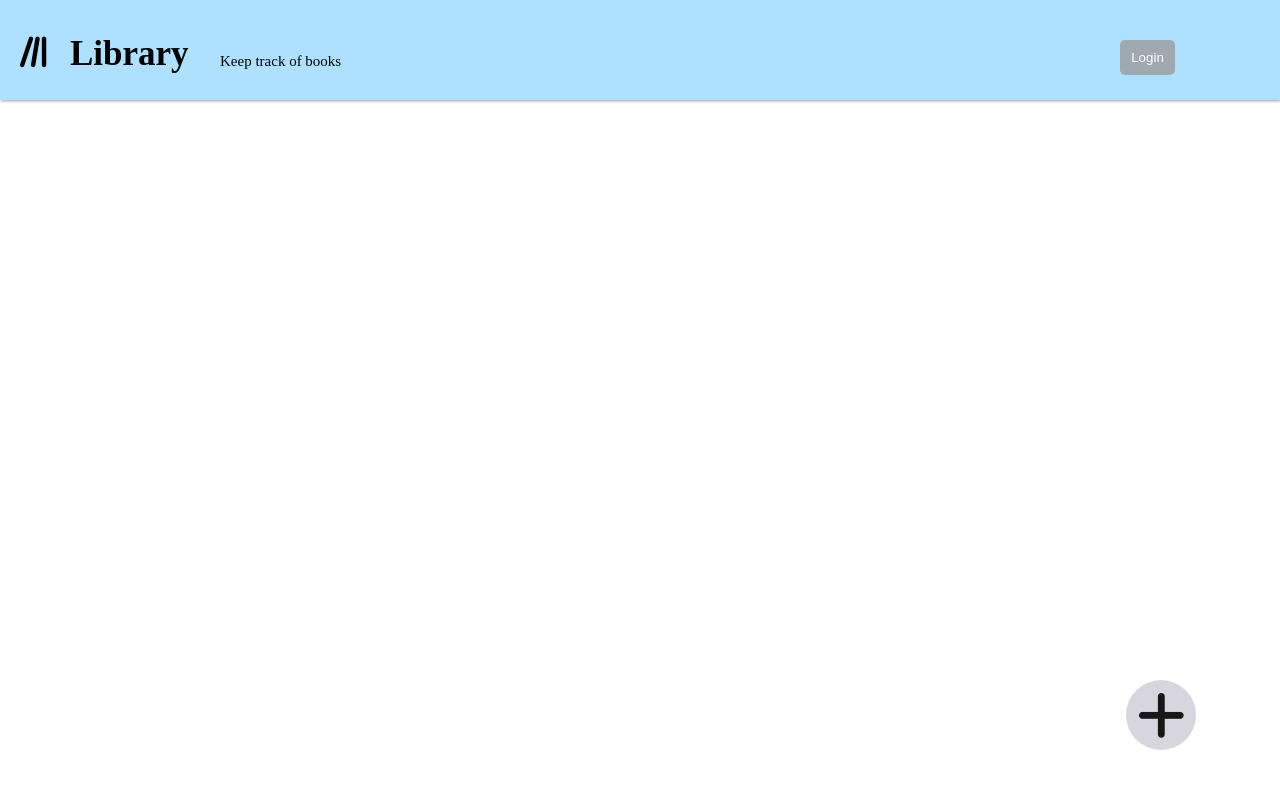
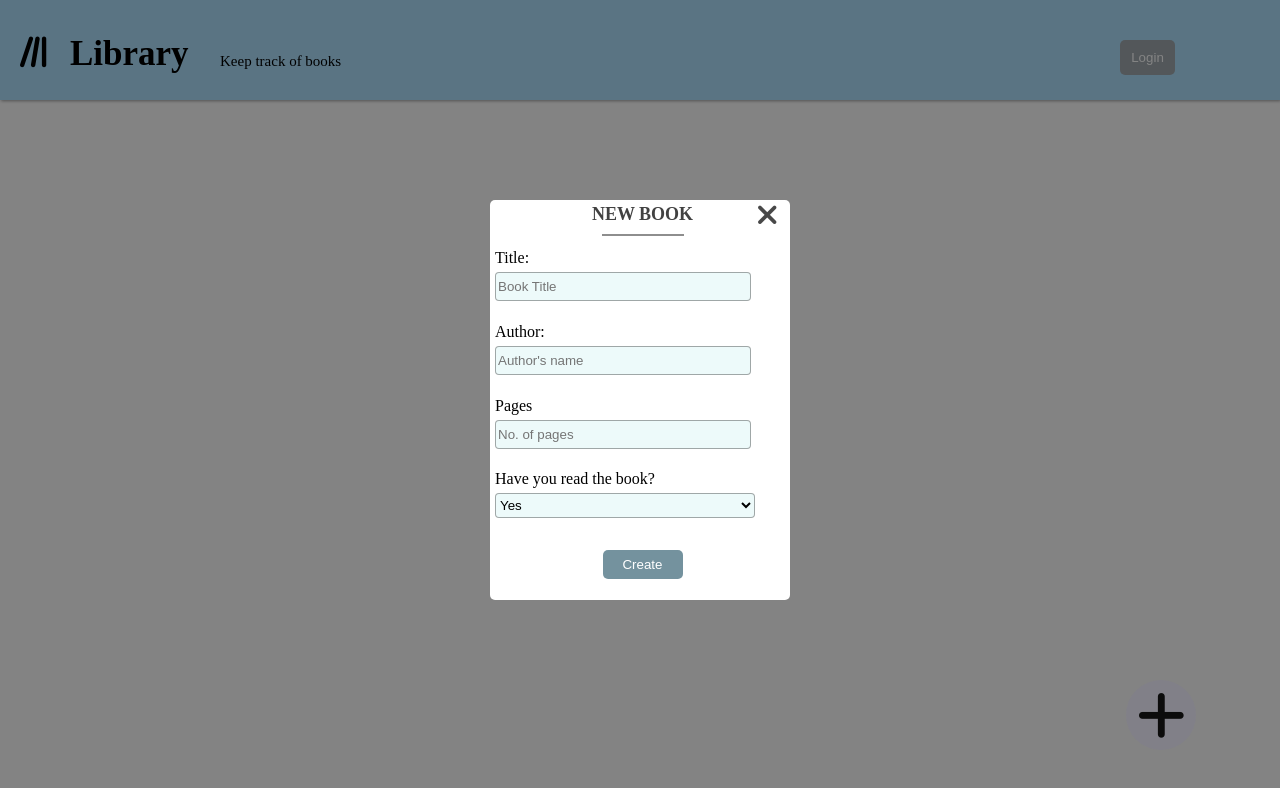
Before and after one commit to Swai15/Book-Library, a plain HTML site: page index.html in a window 1280 px wide. Drawn offline with Linux system fonts and the light colour scheme.

Commit message:
Added modal popup and close tooltip

```diff
--- a/index.html
+++ b/index.html
@@ -24,11 +24,56 @@
     </div>
   </div>
 
-  <!-- Cards -->
+  <!-- Modal Popup-->
+  <div class="background-modal">
+    <div class="input-modal">
+      <form action="">
+        <div>
+          <p>NEW BOOK</p>
+        </div>
+        <div>
+          <i class="fa-solid fa-plus" id="close"></i>
+          <p class="close-tooltip">close this window?</p>
+        </div>
 
-  <!-- Add Book -->
+        <div class="line">
+
+        </div>
+
+        <div>
+          <label for="title">Title: </label><br>
+          <input id="title" type="text" placeholder="Book Title">
+        </div>
+
+        <div>
+          <label for="author">Author: </label><br>
+          <input id="author" type="text" placeholder="Author's name">
+        </div>
+
+        <div>
+          <label for="pages">Pages</label><br>
+          <input id="pages" type="text" placeholder="No. of pages">
+        </div>
+
+        <div>
+          <label for="read">Have you read the book?</label><br>
+          <select name="read" id="read">
+            <option value="Yes">Yes</option>
+            <option value="No">No</option>
+          </select>
+        </div>
+
+        <div class="button">
+          <button type="button"> Create </button>
+        </div>
+
+      </form>
+    </div>
+  </div>
+
+  <!-- Add Book Icon -->
   <div class="footer">
-    <i class="fa-solid fa-plus"></i>
+    <i class="fa-solid fa-plus" id="open"></i>
     <p class="footer-tooltip">Add new book...</p>
 
   </div>
--- a/script.js
+++ b/script.js
@@ -1,8 +1,5 @@
-// add a function to the script(not the constructor) that can take user’s input and store the new book objects into an array
-
-
-// Add book tooltip
-const addBook = document.querySelector(".fa-plus");
+// Create book tooltip
+const addBook = document.querySelector("#open");
 const addBookTip = document.querySelector(".footer-tooltip");
 
 addBook.addEventListener("mouseover",function toolTip() {
@@ -12,4 +9,19 @@ addBook.addEventListener("mouseover",function toolTip() {
 
 addBook.addEventListener("mouseout",function toolTipout() {
   addBookTip.style.visibility = "hidden"
+  addBookTip.style.opacity = "0"
 })
+
+// Close Modal tooltip
+const closeBtn = document.querySelector("#close");
+const closeToolTip = document.querySelector(".close-tooltip")
+
+closeBtn.addEventListener("mouseover",() => {
+  closeToolTip.style.visibility = "visible";
+  closeToolTip.style.opacity = "1"
+})
+
+closeBtn.addEventListener("mouseout",() => {
+  closeToolTip.style.visibility = "hidden";
+  closeToolTip.style.opacity = "0"
+})
--- a/style.css
+++ b/style.css
@@ -59,10 +59,6 @@
 }
 
 
-.footer {
-  /* position: relative; */
-}
-
 .footer i {
   position: absolute;
   top: 85vh;
@@ -82,6 +78,7 @@
   font-size: 60px;
   background: rgba(127, 123, 148, 0.61);
   opacity: 1;
+  cursor: pointer;
 
 }
 
@@ -96,6 +93,126 @@
   display: grid;
   justify-content: center;
   align-content: center;
+  opacity: 0;
+  visibility: hidden;
+  transition: all 0.3s linear;
+}
+
+
+/* MODAL POPUP */
+
+.background-modal {
+  width: 100%;
+  height: 100%;
+  background-color: rgba(0, 0, 0, 0.486);
+  position: absolute;
+  top: 0;
+  display: flex;
+  justify-content: center;
+  align-items: center;
+}
+
+.input-modal {
+  height: 400px;
+  width: 300px;
+  background: white;
+  border-radius: 5px;
+  position: relative;
+
+}
+
+form p {
+  display: flex;
+  justify-content: center;
+  font-size: large;
+  font-weight: 700;
+  color: rgba(0, 0, 0, 0.747);
+}
+
+form #close {
+  position: absolute;
+  top: 0;
+  font-size: 30px;
+  color: rgba(0, 0, 0, 0.719);
+  transform: rotate(45deg);
+  right: 10px;
+}
+
+form #close:hover {
+  transform: rotate(45deg);
+  font-size: 32px;
+  color: black;
+  cursor: pointer;
+}
+
+form .close-tooltip {
+  position: relative;
+  left: 200px;
+  bottom: 55px;
+  background: rgba(255, 255, 255, 0.144);
+  height: 20px;
+  width: 120px;
+  border-radius: 5px;
+  font-size: 12px;
+  color: white;
   visibility: hidden;
   opacity: 0;
+  transition: opacity 0.3s linear;
 }
+
+form .line {
+  display: grid;
+  justify-self: center;
+  height: 0;
+  width: 80px;
+  border: 1px rgba(0, 0, 0, 0.445) solid;
+}
+
+
+
+input {
+  width: 250px;
+  height: 25px;
+  background-color: rgba(24, 181, 187, 0.075);
+  border: 1px solid rgba(0, 0, 0, 0.329);
+  border-radius: 4px;
+  margin-top: 5px;
+}
+
+.input-modal form {
+  display: grid;
+  grid-template-rows: 30px 0px 15px 1fr 1fr 1fr 1fr 60px;
+  height: 100%;
+  margin-left: 5px;
+  margin-top: 4px;
+}
+
+form select {
+  width: 260px;
+  height: 25px;
+  background-color: rgba(24, 181, 187, 0.075);
+  border: 1px solid rgba(0, 0, 0, 0.329);
+  border-radius: 4px;
+  margin-top: 5px;
+}
+
+
+
+
+
+
+form button {
+  background: rgba(99, 133, 146, 0.89);
+  color: white;
+  height: 29px;
+  width: 80px;
+  border-radius: 5px;
+  border: 0;
+  margin-bottom: 20px;
+}
+
+.button {
+  display: grid;
+  justify-content: center;
+  align-items: center;
+}
```
